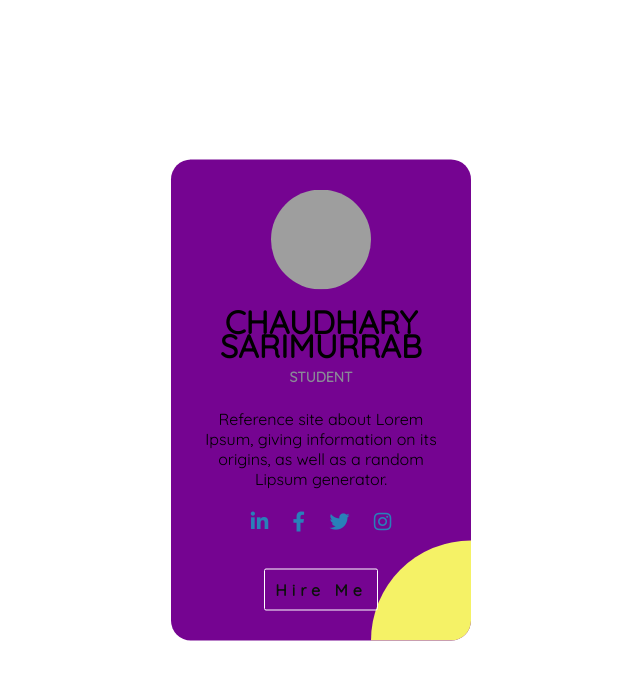
After one commit to sarimurrab/MSW, a Flask app: page /profile in a window 1280 px wide. The commit adds this page. Shown: the top 680 px of the page, without its empty margins (319-959 px from the left). Run offline with Flask 2, Linux system fonts and the light colour scheme; a user stored in the database is signed in; some libraries are stand-ins or nearby versions; grey boxes are pictures that could not be loaded.

Commit message:
Cards Added

```diff
--- a/APP/app.py
+++ b/APP/app.py
@@ -147,6 +147,11 @@ def logout():
    flash("You logged out!")
    return redirect(url_for('index'))
 
+@app.route('/profile')
+@login_required
+def profile():
+   return render_template('card.html')
+
 if __name__ == '__main__':
    db.create_all()
    app.run(debug = True)
--- /dev/null
+++ b/APP/static/css/cards.css
@@ -0,0 +1,84 @@
+body{
+    font-family: 'Quicksand', sans-serif;
+}
+  *{
+    margin:0;
+    padding:0
+  }
+  .card{
+    width:300px;
+    height:auto;
+    background:#750491;
+    padding:30px;
+    box-sizing:border-box;
+    text-align:center;
+    border-radius:20px;
+    position:absolute;
+    left:50%;
+    top:50%;
+    transform:translate(-50%,-50%);
+    overflow:hidden;
+  }
+  .card img{
+    width:100px;
+    height:100px;
+    display:block;
+    margin:auto;
+    border-radius:50%;
+  }
+  .card div h1{
+    text-transform:uppercase;
+    margin-top:20px;
+    margin-bottom:20px;
+    line-height:24px
+  }
+  .card div h1 span{
+    font-size:14px;
+    color:#8a8997
+  }
+  .card div ul{
+    list-style:none;
+  }
+  .card div ul li{
+    display:inline-block;
+    margin:20px 10px
+  }
+  .card div ul li a{
+    color:#2980b9;
+    font-size:20px;
+    transition:0.2s;
+  }
+  .card div ul li a:hover{
+    color:rgb(151, 139, 139)
+  }
+  .card div a.btn{
+    text-decoration:none;
+    color:rgb(12, 17, 12);
+    letter-spacing:5px;
+    font-weight:bold;
+    border:1px solid rgb(255, 255, 255);
+    font-weight:bold;
+    padding:10px;
+    border-radius:2px;
+    margin-top:15px;
+    display:inline-block;
+    transition:0.2s;
+  }
+  .card div a.btn:hover{
+    border-color:#0c050b
+  }
+  .card:before{
+    position:absolute;
+    content:'';
+    width:100px;
+    height:100px;
+    background:rgb(245, 242, 102);
+    bottom:0;
+    right:0;
+    z-index:-1;
+    border-top-left-radius:100px;
+    transition:0.5s;
+  }
+  .card:hover:before{
+    transform:scale(10)
+  }
--- /dev/null
+++ b/APP/templates/card.html
@@ -0,0 +1,36 @@
+<!DOCTYPE html>
+<html lang="en">
+<head>
+    <meta charset="UTF-8">
+    <meta http-equiv="X-UA-Compatible" content="IE=edge">
+    <meta name="viewport" content="width=device-width, initial-scale=1.0">
+    <title>Document</title>
+
+    <link rel="stylesheet" href="{{ url_for('static', filename='/css/cards.css') }}">
+    <link rel="stylesheet" href="https://maxcdn.bootstrapcdn.com/font-awesome/4.5.0/css/font-awesome.min.css">
+
+</head>
+<body>
+    <link href="https://fonts.googleapis.com/css2?family=Quicksand&display=swap" rel="stylesheet">
+
+    <link rel="stylesheet" href="https://cdnjs.cloudflare.com/ajax/libs/font-awesome/5.13.0/css/all.min.css">
+
+    <div class="card">
+      <div>
+        <img src="https://lh3.googleusercontent.com/a-/AOh14GgQFRt0F5N_lpQlWTqw9X-2VB3muehjVu4z-4JXvPY=s96-c">
+
+        <h1>Chaudhary Sarimurrab<br>
+          <span>Student</span>
+        </h1>
+        <p>Reference site about Lorem Ipsum, giving information on its origins, as well as a random Lipsum generator.</p>
+        <ul>
+          <li><a href=""><i class="fab fa-linkedin-in"></i></a></li>
+          <li><a href=""><i class="fab fa-facebook-f"></i></a></li>
+          <li><a href=""><i class="fab fa-twitter"></i></a></li>
+          <li><a href=""><i class="fab fa-instagram"></i></a></li>
+        </ul>
+        <a class="btn" href="">Hire Me</a>
+      </div>
+    </div>
+</body>
+</html>
--- a/APP/templates/index2.html
+++ b/APP/templates/index2.html
@@ -28,7 +28,7 @@
 
                 {% if current_user.is_authenticated %}
                 <a href="{{url_for('becomecoach')}}">Become Coach</a>
-                <a href="#">Hi {{ current_user.name }}!&Tab;</a>
+                <a href="{{ url_for('profile') }}">Hi {{ current_user.name }}!&Tab;</a>
                 <a href="{{url_for('logout')}}">Logout</a>
                 {%else%}
                 <a href="{{ url_for('google_login') }}">LogIn/SignUp</a>
```
